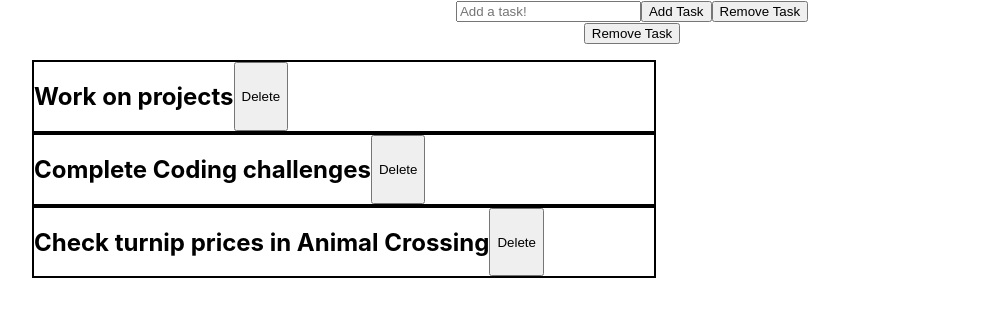
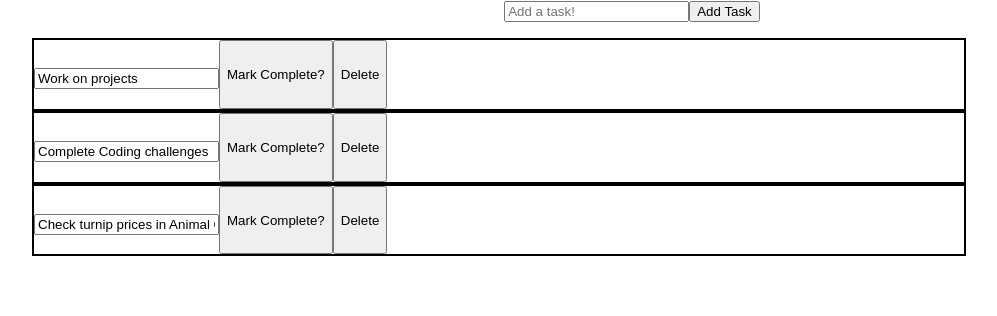
Before and after one commit to jrizza88/DailyTracker, a React (Create React App) app in the folder dailytracker/: page / in a window 1280 px wide. Shown: the top 316 px of the page, without its empty margins (8-1005 px from the left). Built offline with nearby package versions, Linux system fonts and the light colour scheme.

Commit message:
added edit functionality. Will style to complete app

```diff
--- a/dailytracker/src/App.js
+++ b/dailytracker/src/App.js
@@ -33,16 +33,33 @@ const addToDo = add => {
   setTodos([...todos, addNewTodo])
 }
 
+const editTodo = (edit, id) => {
+  console.log('edit!')
+  // run toggleTodo to prevent toggling?
+  let editTask = [...todos]
+  editTask.map(item => {
+    if (item.id === id){
+      console.log('editing item?')
+      // item.edit = edit
+      item.task = edit
+      return item
+    } else {
+      console.log('huh?')
+      item.edit = edit
+      return item
+    }
+  })
+    setTodos(editTask)
+  // const editTask = {
+  //   task: edit.task,
+  //   id: edit.id,
+  //   completed: false
+  // }
+  // setTodos([...todos, editTask])
+}
 
-
-const clearCompleted = (e, index) => {
-  // e.preventDefault();
+const clearCompleted = () => {
  console.log('clear completed clicked!')
-//  let clearTask = [...todos]
-//  let completeit = clearTask.splice(index, 1)
-//   clearTask.filter(todo => !todo.completed)
-//  setTodos(clearTask)
-// clearTask.filter(todo => todo !== todo.completed)
 let clearTask = todos.filter(todo => !todo.completed)
  setTodos(clearTask)
  console.log('completeit...', clearTask)
@@ -64,16 +81,17 @@ const toggleTodo = id => {
 
 
 
+
   return (
     <div className="App">
       <TodoForm
         addTodoProp={addToDo}
-        handleToggleComplete={clearCompleted}
       />
       <TodoList
       handleToggleComplete={toggleTodo}
       todos={todos}
       handleClearCompleted={clearCompleted}
+      handleEdit={editTodo}
       />
     </div>
   );
--- a/dailytracker/src/Components/Todo.css
+++ b/dailytracker/src/Components/Todo.css
@@ -1,6 +1,10 @@
 
-.complete{
+.container{
     display: flex;
     border: 2px solid black;
-    width: 50%;
+    width: 75%;
 }
+
+.task {
+    font-size: 24px;
+}
--- a/dailytracker/src/Components/Todo.js
+++ b/dailytracker/src/Components/Todo.js
@@ -1,15 +1,21 @@
 import React from 'react';
 import './Todo.css';
 
-const Todo = ({todo, handleToggleComplete, handleClearCompleted}) => {
+const Todo = ({todo, handleToggleComplete, handleEdit, handleClearCompleted}) => {
     return (
-    <div className="complete" >
+    <div className="container" >
         <div
                    style={todo.completed ? {textDecoration: 'line-through'} : null}
-                   onClick={() => handleToggleComplete(todo.id)}
         >
-            <h2 className="task">{todo.task}</h2>
+            <h2 className="task">{<input type="text"  id={todo.id} value={todo.task} onChange={(e) => {
+            handleEdit(e.target.value, todo.id)
+        }}/>}</h2>
         </div>
+        {/* <button onClick={(<input type="text" id={todo.id} value={todo.task} onChange={(e) => {
+            handleEdit(e.target.value, todo.id)
+        }}/>)}>Edit </button> */}
+        {/* <button onClick={() => handleEdit(todo.id)}>Edit </button> */}
+        <button onClick={() => handleToggleComplete(todo.id)}>Mark Complete?</button>
         <button onClick={() => handleClearCompleted(todo.id)}>Delete</button>
     </div>
     )
--- a/dailytracker/src/Components/TodoForm.js
+++ b/dailytracker/src/Components/TodoForm.js
@@ -1,6 +1,6 @@
 import React, { useState } from 'react';
 
-const TodoForm = ({addTodoProp, handleClearCompleted, index}) => {
+const TodoForm = ({addTodoProp}) => {
 
     const [formValue, setFormValue] = useState({
         task: '',
@@ -36,9 +36,7 @@ const TodoForm = ({addTodoProp, handleClearCompleted, index}) => {
             placeholder="Add a task!"
         />
         <button type="submit" value="add">Add Task</button>
-        <button type="button" onClick={() => handleClearCompleted} >Remove Task</button>
         </form>
-        <button type="button" onClick={() => handleClearCompleted(formValue.id)} >Remove Task</button>
     </div>
     )
 }
--- a/dailytracker/src/Components/TodoList.js
+++ b/dailytracker/src/Components/TodoList.js
@@ -2,16 +2,18 @@ import React from 'react';
 import Todo from './Todo';
 import './Todo.css';
 
-const TodoList = ({todos, handleToggleComplete, handleClearCompleted}) => {
+const TodoList = ({todos, handleToggleComplete, handleClearCompleted, handleEdit}) => {
     return (
     <div>
         <ul>
-            {todos.map((todo, index) => (
+            {todos.map(todo => (
                 <Todo
                     key={todo.id}
                     todo={todo}
                     handleToggleComplete={handleToggleComplete}
+                    handleEdit={handleEdit}
                     handleClearCompleted={handleClearCompleted}
+
                     />
 
             ))}
```
